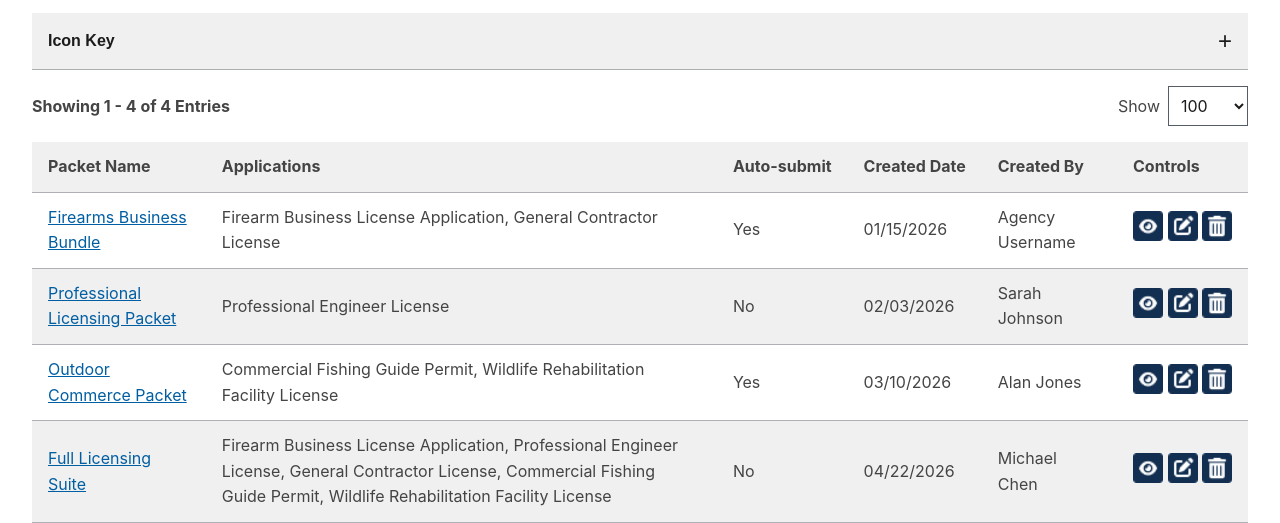
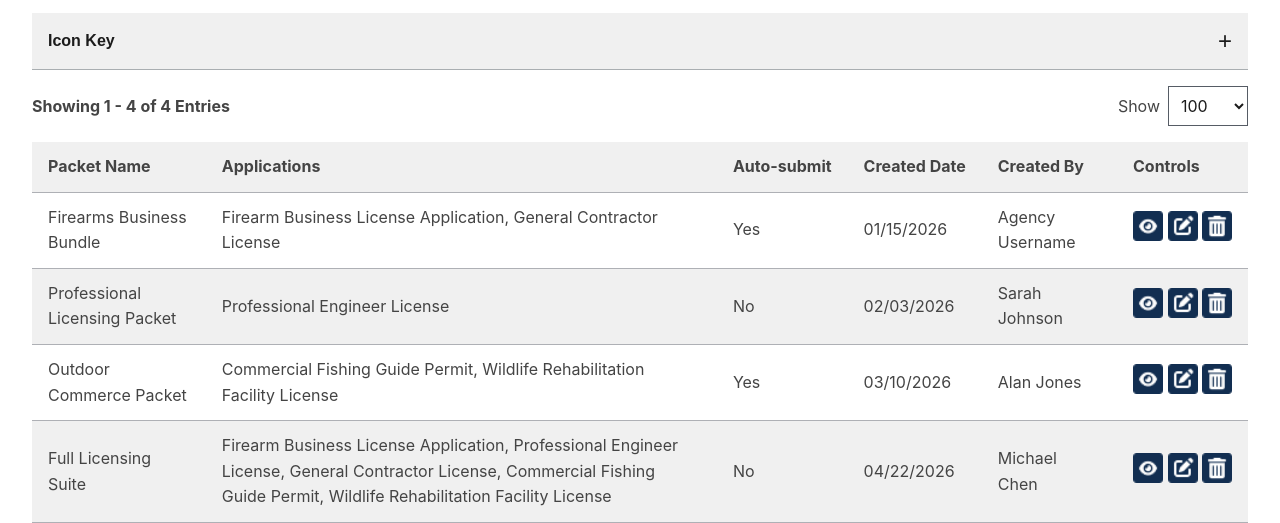
Before and after one commit to dpeac-tyler/rlp-packets, a website built with Vite: page packets.html in a window 1280 px wide. Shown: the part 308-831 px from the top of the page. Built offline with nearby package versions, Linux system fonts and the light colour scheme.

Commit message:
removed links

```diff
--- a/packets.html
+++ b/packets.html
@@ -151,7 +151,7 @@
           </thead>
           <tbody>
             <tr>
-              <td><a href="#" class="usa-link">Firearms Business Bundle</a></td>
+              <td>Firearms Business Bundle</td>
               <td>Firearm Business License Application, General Contractor License</td>
               <td>Yes</td>
               <td>01/15/2026</td>
@@ -163,7 +163,7 @@
               </td>
             </tr>
             <tr>
-              <td><a href="#" class="usa-link">Professional Licensing Packet</a></td>
+              <td>Professional Licensing Packet</td>
               <td>Professional Engineer License</td>
               <td>No</td>
               <td>02/03/2026</td>
@@ -175,7 +175,7 @@
               </td>
             </tr>
             <tr>
-              <td><a href="#" class="usa-link">Outdoor Commerce Packet</a></td>
+              <td>Outdoor Commerce Packet</td>
               <td>Commercial Fishing Guide Permit, Wildlife Rehabilitation Facility License</td>
               <td>Yes</td>
               <td>03/10/2026</td>
@@ -187,7 +187,7 @@
               </td>
             </tr>
             <tr>
-              <td><a href="#" class="usa-link">Full Licensing Suite</a></td>
+              <td>Full Licensing Suite</td>
               <td>Firearm Business License Application, Professional Engineer License, General Contractor License, Commercial Fishing Guide Permit, Wildlife Rehabilitation Facility License</td>
               <td>No</td>
               <td>04/22/2026</td>
```
